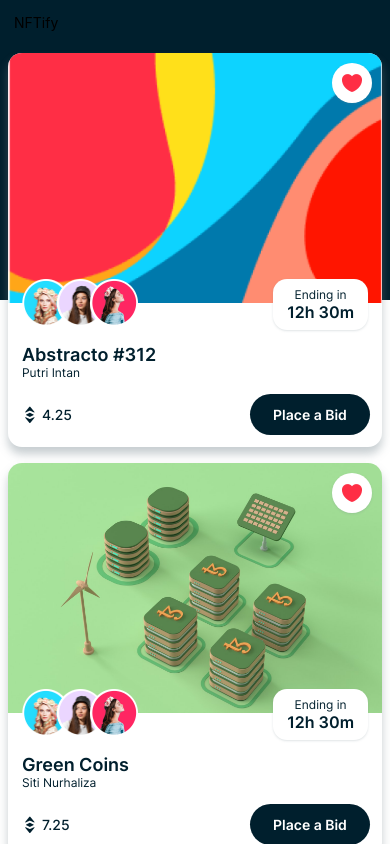
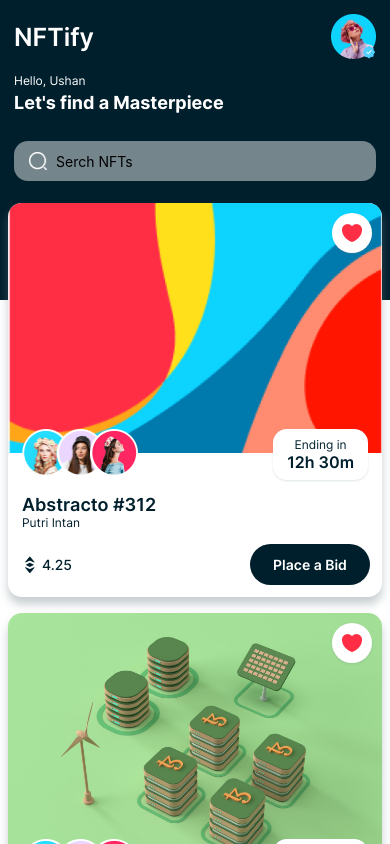
Before and after one commit to ushanwk/NFTify-Marketplace, a React Native app: screen /Home in a window 390 px wide. Shown: the top 844 px of the page. Built offline with nearby package versions, Linux system fonts and the light colour scheme.

Commit message:
home header done

```diff
--- a/components/HomeHeader.js
+++ b/components/HomeHeader.js
@@ -1,12 +1,31 @@
-import {Image, Text, View} from "react-native";
+import {Image, Text, TextInput, View} from "react-native";
 import {COLORS, FONTS, SIZES} from "../constants";
 import assets from "../constants/assets";
 
-const HomeHeader = () => {
+const HomeHeader = ({ onSearch }) => {
     return(
         <View style={{ backgroundColor: COLORS.primary, padding: SIZES.font }}>
             <View style={{ flexDirection: "row", justifyContent: "space-between", alignItems: "center" }}>
-                <Text>NFTify</Text>
+                <Text style={{ fontFamily: FONTS.semiBold, fontSize: 25, color: COLORS.white, textAlign: "center" }}>NFTify</Text>
+
+                <View style={{ width: 45, height: 45 }}>
+                    <Image source={assets.person01} resizeMode="contain" style={{ width: "100%", height: "100%", }} />
+                    <Image source={assets.badge} resizeMode="contain" style={{ position: 'absolute', width: 15, height: 15, bottom: 0, right: 0 }} />
+                </View>
+            </View>
+
+            <View style={{ marginVertical: SIZES.font }}>
+                <Text style={{ fontFamily: FONTS.regular, fontSize: SIZES.small, color: COLORS.white }}>Hello, Ushan</Text>
+
+                <Text style={{ fontFamily: FONTS.bold, fontSize: SIZES.large, color: COLORS.white, marginTop: SIZES.base/2 }}>Let's find a Masterpiece</Text>
+            </View>
+
+            <View style={{ marginTop: SIZES.font }}>
+                <View style={{ width: "100%", borderRadius: SIZES.font, backgroundColor: COLORS.gray, flexDirection: "row", alignItems: "center", paddingHorizontal: SIZES.font, paddingVertical: SIZES.small-2 }}>
+                    <Image source={assets.search} resizeMode="contain" style={{ width: 20, height: 20, marginRight: SIZES.base }} />
+
+                    <TextInput placeholder="Serch NFTs" style={{ flex: 1 }} onChangeText={onSearch} />
+                </View>
             </View>
         </View>
     )
```
